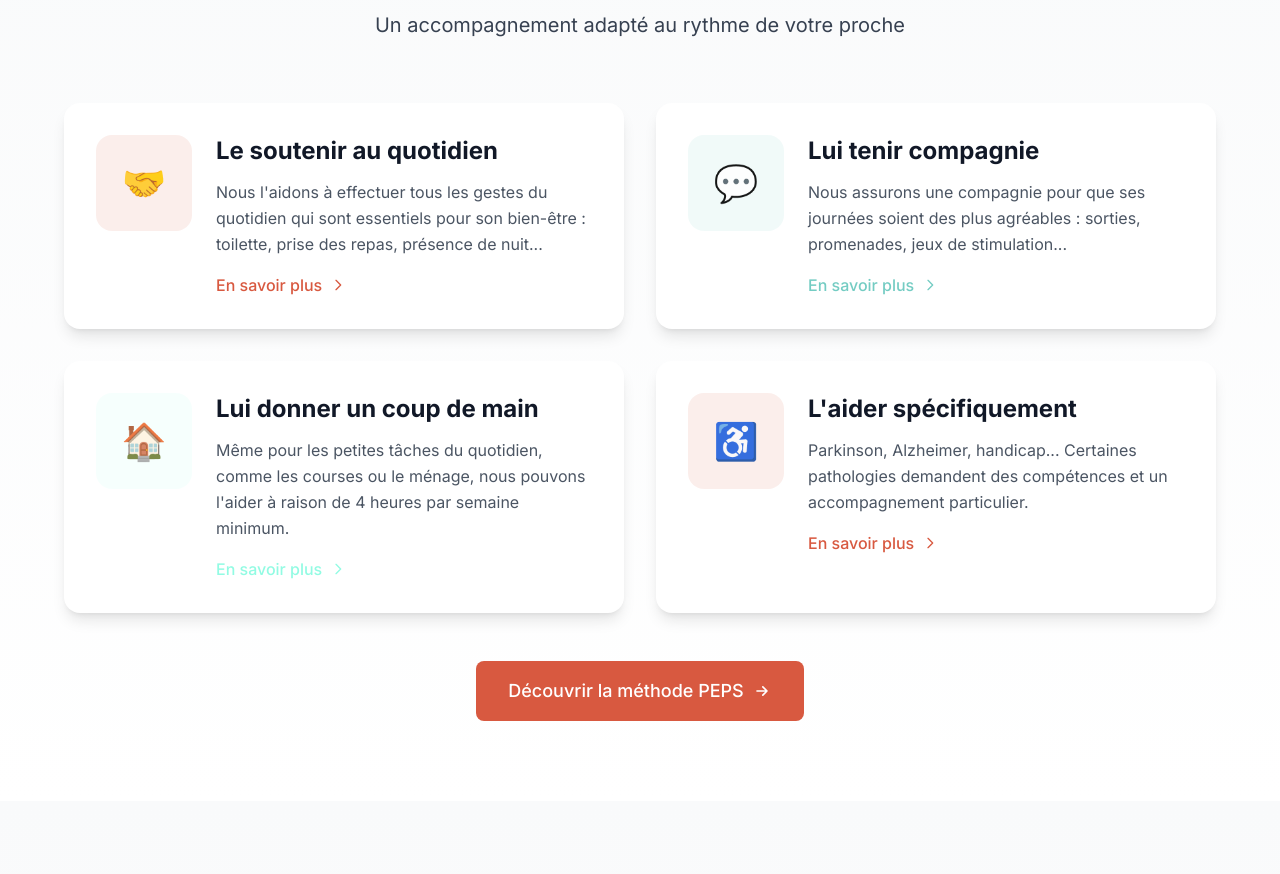
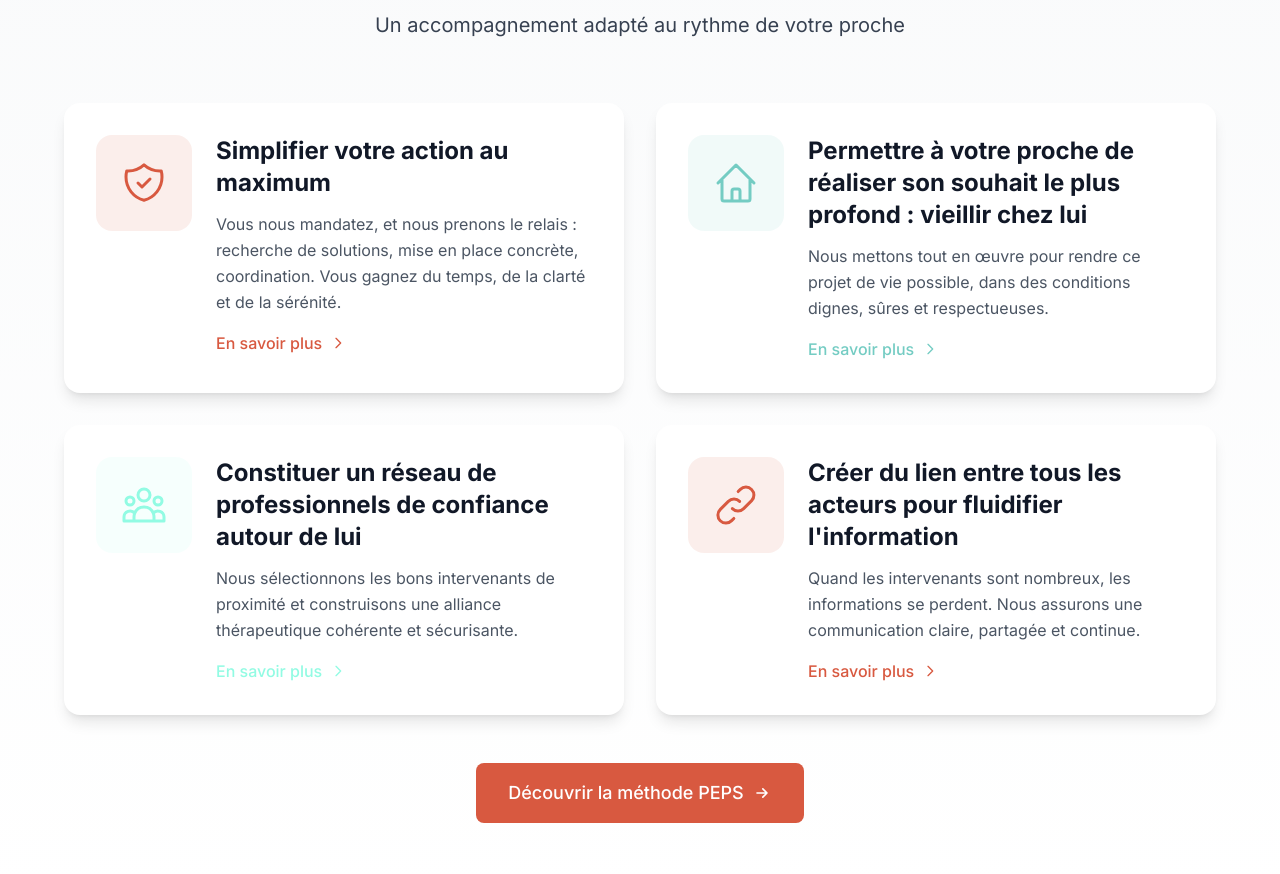
Before and after one commit to MickaelGastaud/AutrementSenior, a Next.js app: page / in a window 1280 px wide. Shown: the part 1040-1914 px from the top of the page. Built offline with nearby package versions, Linux system fonts and the light colour scheme.

Commit message:
update_nosMissions

```diff
--- a/app/components/sections/NosMissions.tsx
+++ b/app/components/sections/NosMissions.tsx
@@ -7,33 +7,49 @@ export default function NosMissions() {
   const missions = [
     {
       id: 1,
-      title: "Le soutenir au quotidien",
-      description: "Nous l'aidons à effectuer tous les gestes du quotidien qui sont essentiels pour son bien-être : toilette, prise des repas, présence de nuit...",
-      icon: "🤝",
+      title: "Simplifier votre action au maximum",
+      description: "Vous nous mandatez, et nous prenons le relais : recherche de solutions, mise en place concrète, coordination. Vous gagnez du temps, de la clarté et de la sérénité.",
+      icon: (
+        <svg className="w-12 h-12 text-primary" fill="none" stroke="currentColor" viewBox="0 0 24 24">
+          <path strokeLinecap="round" strokeLinejoin="round" strokeWidth={1.5} d="M9 12l2 2 4-4m5.618-4.016A11.955 11.955 0 0112 2.944a11.955 11.955 0 01-8.618 3.04A12.02 12.02 0 003 9c0 5.591 3.824 10.29 9 11.622 5.176-1.332 9-6.03 9-11.622 0-1.042-.133-2.052-.382-3.016z" />
+        </svg>
+      ),
       color: "primary",
       animation: "deambulateur" // Pour Lottie future
     },
     {
       id: 2,
-      title: "Lui tenir compagnie",
-      description: "Nous assurons une compagnie pour que ses journées soient des plus agréables : sorties, promenades, jeux de stimulation...",
-      icon: "💬",
+      title: "Permettre à votre proche de réaliser son souhait le plus profond : vieillir chez lui",
+      description: "Nous mettons tout en œuvre pour rendre ce projet de vie possible, dans des conditions dignes, sûres et respectueuses.",
+      icon: (
+        <svg className="w-12 h-12 text-secondary" fill="none" stroke="currentColor" viewBox="0 0 24 24">
+          <path strokeLinecap="round" strokeLinejoin="round" strokeWidth={1.5} d="M3 12l2-2m0 0l7-7 7 7M5 10v10a1 1 0 001 1h3m10-11l2 2m-2-2v10a1 1 0 01-1 1h-3m-6 0a1 1 0 001-1v-4a1 1 0 011-1h2a1 1 0 011 1v4a1 1 0 001 1m-6 0h6" />
+        </svg>
+      ),
       color: "secondary",
       animation: "conversation" // Pour Lottie future
     },
     {
       id: 3,
-      title: "Lui donner un coup de main",
-      description: "Même pour les petites tâches du quotidien, comme les courses ou le ménage, nous pouvons l'aider à raison de 4 heures par semaine minimum.",
-      icon: "🏠",
+      title: "Constituer un réseau de professionnels de confiance autour de lui",
+      description: "Nous sélectionnons les bons intervenants de proximité et construisons une alliance thérapeutique cohérente et sécurisante.",
+      icon: (
+        <svg className="w-12 h-12 text-accent-dark" fill="none" stroke="currentColor" viewBox="0 0 24 24">
+          <path strokeLinecap="round" strokeLinejoin="round" strokeWidth={1.5} d="M17 20h5v-2a3 3 0 00-5.356-1.857M17 20H7m10 0v-2c0-.656-.126-1.283-.356-1.857M7 20H2v-2a3 3 0 015.356-1.857M7 20v-2c0-.656.126-1.283.356-1.857m0 0a5.002 5.002 0 019.288 0M15 7a3 3 0 11-6 0 3 3 0 016 0zm6 3a2 2 0 11-4 0 2 2 0 014 0zM7 10a2 2 0 11-4 0 2 2 0 014 0z" />
+        </svg>
+      ),
       color: "accent",
       animation: "menage" // Pour Lottie future
     },
     {
       id: 4,
-      title: "L'aider spécifiquement",
-      description: "Parkinson, Alzheimer, handicap... Certaines pathologies demandent des compétences et un accompagnement particulier.",
-      icon: "♿",
+      title: "Créer du lien entre tous les acteurs pour fluidifier l'information",
+      description: "Quand les intervenants sont nombreux, les informations se perdent. Nous assurons une communication claire, partagée et continue.",
+      icon: (
+        <svg className="w-12 h-12 text-primary" fill="none" stroke="currentColor" viewBox="0 0 24 24">
+          <path strokeLinecap="round" strokeLinejoin="round" strokeWidth={1.5} d="M13.828 10.172a4 4 0 00-5.656 0l-4 4a4 4 0 105.656 5.656l1.102-1.101m-.758-4.899a4 4 0 005.656 0l4-4a4 4 0 00-5.656-5.656l-1.1 1.1" />
+        </svg>
+      ),
       color: "primary",
       animation: "fauteuil" // Pour Lottie future
     }
@@ -95,14 +111,19 @@ export default function NosMissions() {
                     whileHover={{ rotate: [0, -5, 5, -5, 0] }}
                     transition={{ duration: 0.5 }}
                     className={`
-                      w-24 h-24 rounded-2xl flex items-center justify-center text-4xl
+                      w-24 h-24 rounded-2xl flex items-center justify-center
                       ${mission.color === 'primary' ? 'bg-primary/10' : ''}
                       ${mission.color === 'secondary' ? 'bg-secondary/10' : ''}
                       ${mission.color === 'accent' ? 'bg-accent/10' : ''}
                     `}
                   >
-                    {/* Icône temporaire - sera remplacée par Lottie */}
-                    <span className="animate-pulse-slow">{mission.icon}</span>
+                    {/* Icône SVG */}
+                    <motion.div
+                      whileHover={{ scale: 1.1 }}
+                      transition={{ type: "spring", stiffness: 400 }}
+                    >
+                      {mission.icon}
+                    </motion.div>
                   </motion.div>
 
                   {/* Contenu de la mission */}
```
Also changed, not shown: 1 other file (tests, documents, lock files or other folders).
